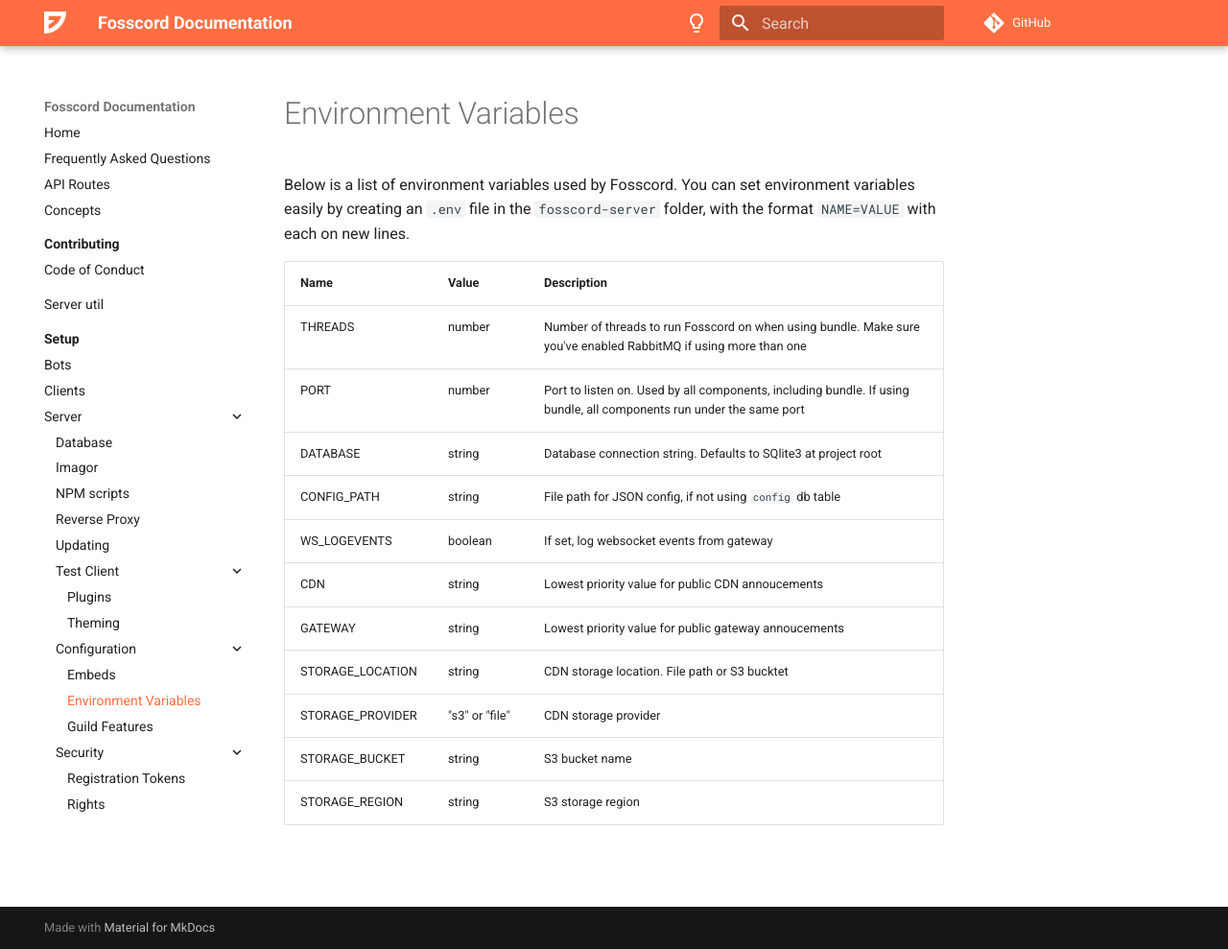
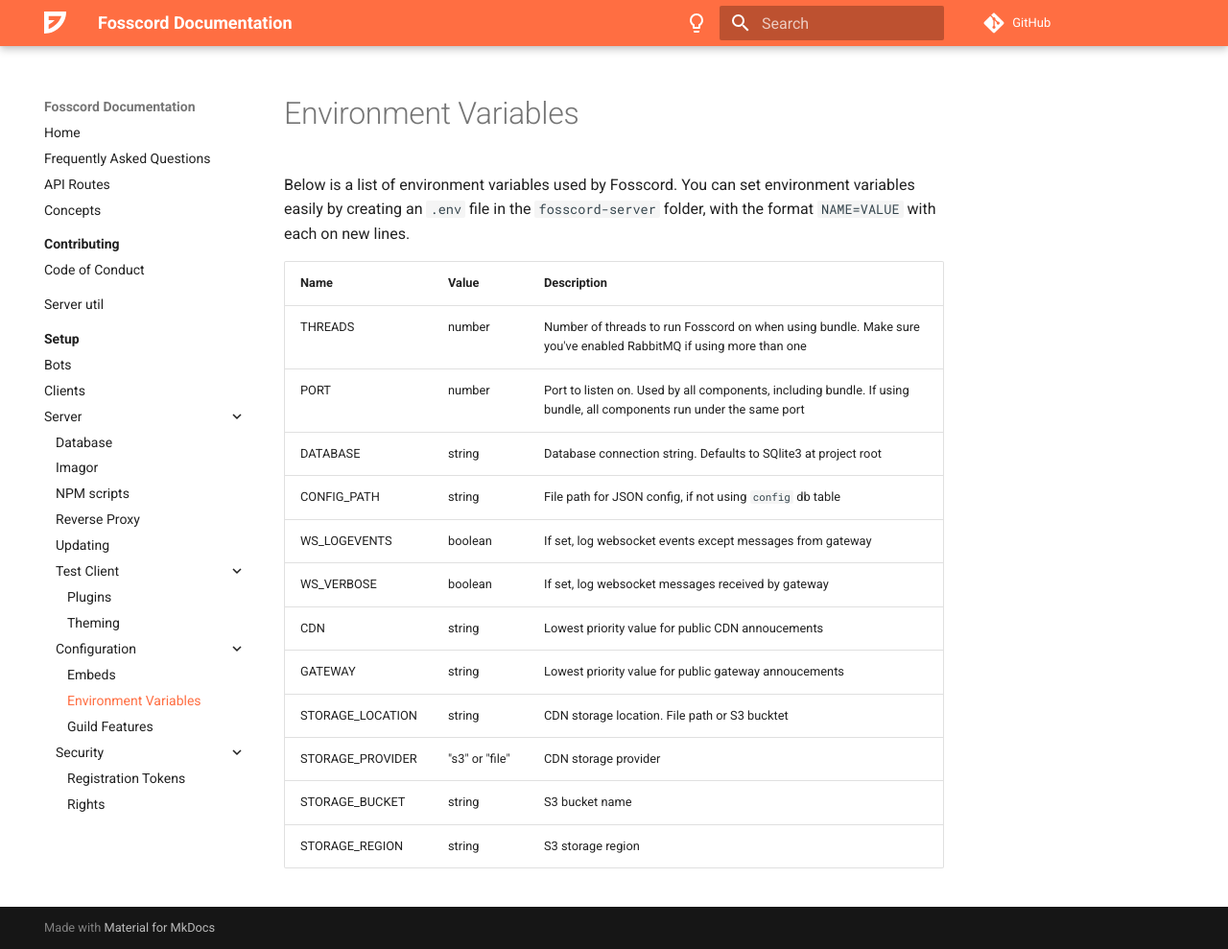
Before and after one commit to spacebarchat/docs, an MkDocs documentation site: the page built from docs/setup/server/configuration/env.md, in a window 1280 px wide and 989 px high. Shown: the whole window at 96% size. Built offline with MkDocs 1.6.1 and Material for MkDocs 9.7.7, drawn with Linux system fonts in a browser that asks for light colours; comment, search, counter and statistics services are not loaded.

Commit message:
WS_VERBOSE docs

```diff
--- a/docs/setup/server/configuration/env.md
+++ b/docs/setup/server/configuration/env.md
@@ -10,7 +10,8 @@
 | PORT             | number         | Port to listen on. Used by all components, including bundle. If using bundle, all components run under the same port |
 | DATABASE         | string         | Database connection string. Defaults to SQlite3 at project root                                                      |
 | CONFIG_PATH      | string         | File path for JSON config, if not using `config` db table                                                            |
-| WS_LOGEVENTS     | boolean        | If set, log websocket events from gateway                                                                            |
+| WS_LOGEVENTS     | boolean        | If set, log websocket events except messages from gateway                                                            |
+| WS_VERBOSE       | boolean        | If set, log websocket messages received by gateway                                                                   |
 | CDN              | string         | Lowest priority value for public CDN annoucements                                                                    |
 | GATEWAY          | string         | Lowest priority value for public gateway annoucements                                                                |
 | STORAGE_LOCATION | string         | CDN storage location. File path or S3 bucktet                                                                        |
```
